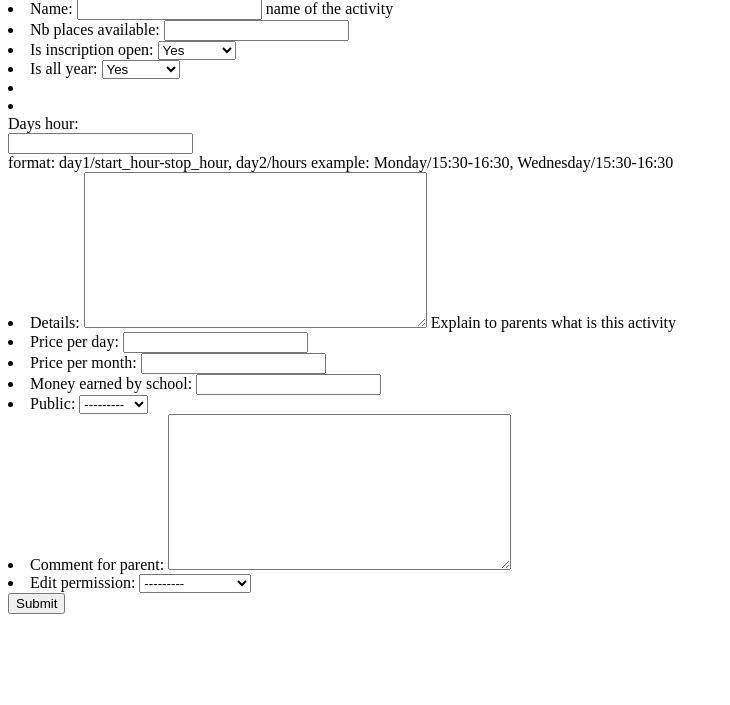
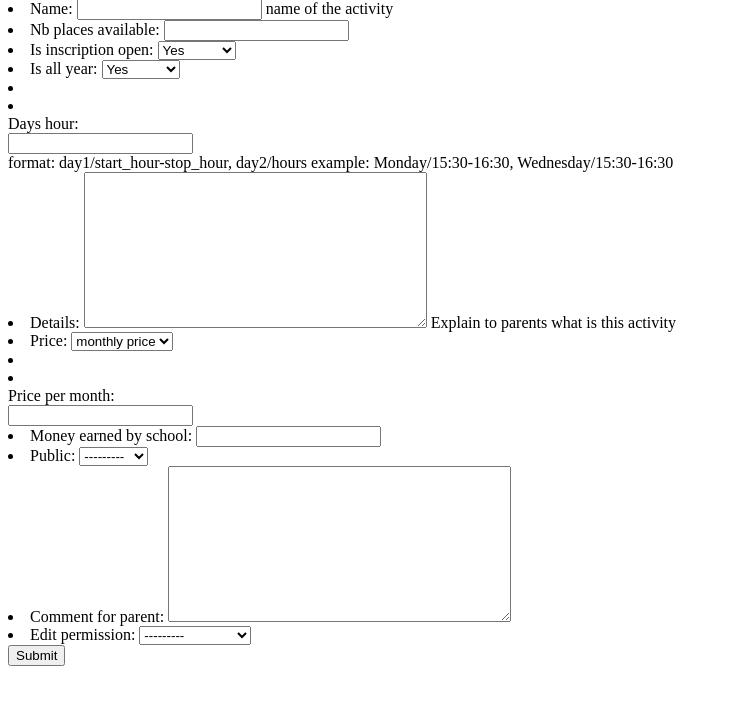
Before and after one commit to oliviersamin/colegio_andolino, a Django app: page /create-my-activity in a window 1280 px wide. Shown: the part 75-780 px from the top of the page, without its empty margins (0-730 px from the left). Run offline with Django 4.2, Linux system fonts and the light colour scheme; the visitor is signed in with stand-in values (Sample User, id 1); data comes from the database, SQL or seed files in the repository; data that the repository does not hold is empty.

Commit message:
update activity form presentation and dashboard page

```diff
--- a/andolina/school_site/static/school_site/js/util_forms.js
+++ b/andolina/school_site/static/school_site/js/util_forms.js
@@ -73,6 +73,27 @@ function hideShowParentList() {
 
 }
 
+function hideShowPrice() {
+    const price = document.getElementById('id_price')
+    const value = price.options[price.selectedIndex].value
+    const month = document.getElementById('id_price_per_month')
+    const day = document.getElementById('id_price_per_day')
+
+  if (value == 'daily_price') {
+    month.style.display = 'none'
+    month.previousElementSibling.style.display = 'none'
+    day.style.display = 'block'
+    day.previousElementSibling.style.display = 'block'
+  }
+  else if(value == 'monthly_price') {
+    month.style.display = 'block'
+    month.previousElementSibling.style.display = 'block'
+    day.style.display = 'none'
+    day.previousElementSibling.style.display = 'none'
+  }
+
+}
+
 function hideShowDate() {
   const dateField = document.getElementById('id_date')
   const all_year = document.getElementById('id_is_all_year')
@@ -112,9 +133,12 @@ window.onload = function initialize_form(){
 
   else if (document.URL.includes('create-my-activity')) {
     hideShowDate()
+    hideShowPrice()
     const dateField = document.getElementById('id_date')
     const daysField = document.getElementById('id_days_hour')
     const all_year = document.getElementById('id_is_all_year')
+    const price = document.getElementById('id_price')
     all_year.addEventListener('click', hideShowDate)
+    price.addEventListener('click', hideShowPrice)
   }
 }
--- a/andolina/school_site/views.py
+++ b/andolina/school_site/views.py
@@ -58,7 +58,7 @@ class Dashboard(View):
     template_name = 'school_site/dashboard.html'
 
     def get(self, request):
-        context = {'first_connection': False}
+        context = {'activities': Activity.objects.filter(is_inscription_open=True)}
         if request.user.is_authenticated:
             try:
                 parent = Parent.objects.get(user=request.user)
--- a/andolina/v1/models/activity.py
+++ b/andolina/v1/models/activity.py
@@ -3,6 +3,8 @@ from django.contrib.auth.models import User
 # from . import Parent, External
 from v1.constants import PUBLIC_ACTIVITY
 from school_site.constants import PERMISSION_ACTIVITY_CHOICES
+
+PRICE_CHOICES = [('daily_price', 'daily price'), ('monthly_price', 'monthly price')]
 
 
 class Activity(models.Model):
@@ -27,6 +29,7 @@ class Activity(models.Model):
         blank=True,
         null=True)
     details = models.TextField(help_text="Explain to parents what is this activity", null=True, blank=True)
+    price = models.CharField(max_length=40, choices=PRICE_CHOICES, blank=False, null=True, default='monthly_price')
     price_per_day = models.FloatField(blank=True, null=True)
     price_per_month = models.FloatField(blank=True, null=True)
     money_earned_by_school = models.FloatField(blank=True, null=True)
```
Also changed, not shown: andolina/school_site/templates/school_site/dashboard.html (+9 -1 lines), andolina/v1/migrations/0005_activity_price.py (added), andolina/v1/migrations/0006_alter_activity_price.py (added).
